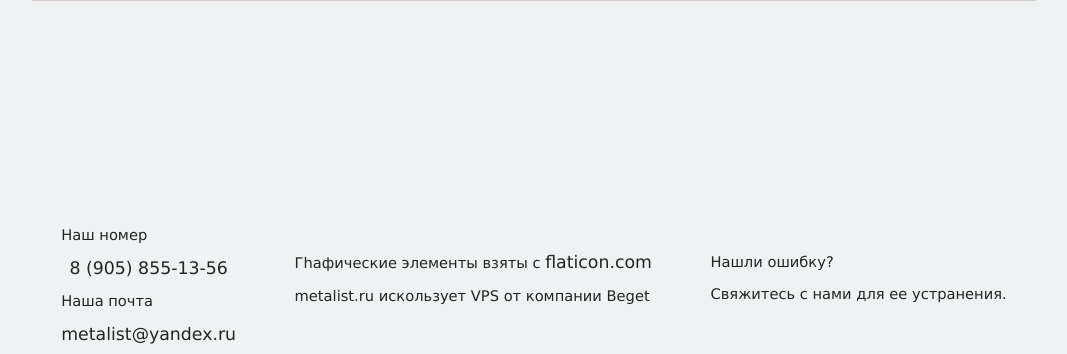
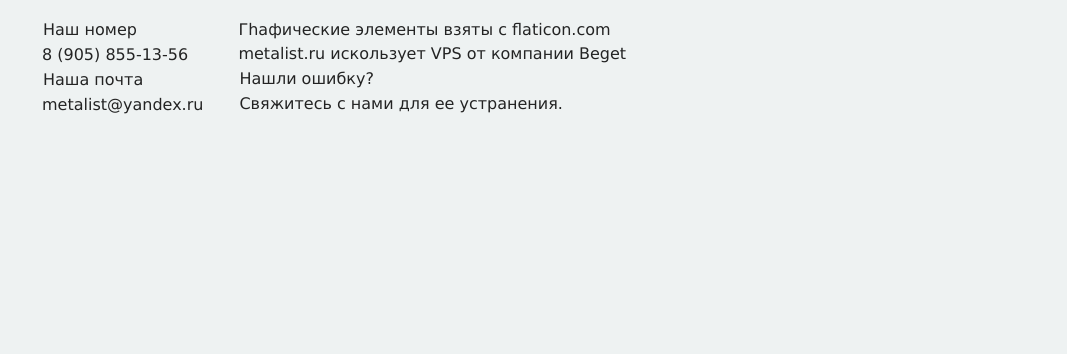
Before and after one commit to Furiwarius/business_card_website, a Flask app: page / in a window 1280 px wide. Shown: the part 2582-2936 px from the top of the page, without its empty margins (106-1173 px from the left). After the commit the page ends 2696 px from the top, so only its background shows below. Run offline with Flask 3, Linux system fonts and the light colour scheme; parts of the project's set-up code (start-up, migrations or seed data) failed here and were passed over.

Commit message:
fix: footer block improved

```diff
--- /dev/null
+++ b/app/static/css/footer.css
@@ -0,0 +1,56 @@
+footer {
+    bottom: 0;
+    padding: 10px;
+    width: auto;
+    align-items: center;
+    @media (width>600px) {
+      justify-content: start;
+      display: flex;
+    };
+  }
+
+  .footer_number_block{
+    @media (width<700px) {
+      display: none;
+    };
+  }
+
+  .footer_block {
+    padding-right: 10px;
+    padding-left: 10px;
+    margin-right: 15px;
+  }
+
+a.footer_href {
+    color: #000000;
+    cursor: pointer;
+    display: block;
+    padding-top: 5px;
+    font-weight: 300;
+    @media (width>800px) {
+      font-size: 12pt;
+    }
+    @media (width<800px) {
+      font-size: 11pt;
+    }
+    }
+a.footer_href:visited {
+    color: #000000; /* Цвет посещённой ссылки */
+}
+a.footer_href:hover {
+    color: #FE143E;
+    text-decoration: underline; /* Добавляем подчёркивание */
+}
+
+    p.footer_text {
+        color: #000000;
+        padding-top: 5px;
+        margin: 1px;
+        font-weight: 300;
+    @media (width>800px) {
+        font-size: 12pt;
+      }
+      @media (width<800px) {
+        font-size: 11pt;
+      }
+    }
--- a/app/static/css/page_style.css
+++ b/app/static/css/page_style.css
@@ -29,27 +29,19 @@ body {
   color: #000000; /* Цвет текста */
   font-family:'Verdana', sans-serif;
   padding-top: 10px;
-  padding-bottom: 200px;
+  padding-bottom: 20px;
   margin-left: 5px; /* Отступ слева в пикселах */
   margin-right: 5px; /* Отступ справа в пикселах */
   margin: auto;
   width: auto;
 }
 
-p.number {
-  color: #000000; /* Цвет текста */
-  font-family:'Verdana', sans-serif;
-  padding-bottom: 10px;
-  padding-left: 10px;
-  padding-right: 10px;
-  border-bottom: 2px solid #f0d7d7;
-  }
-
 p {
     color: #000000; /* Цвет текста */
     font-family:'Verdana', sans-serif;
     padding: 0;
     text-align: justify;
+    font-weight: 300;
     @media (width>800px) {
       font-size: 11pt;
     };
@@ -111,36 +103,3 @@ a {
     font-size: 11pt;
   }
 }
-
-
-a[download]::after {
-  content: url(/example/image/download.png); /* Выводим картинку */
-  vertical-align: sub; /* Выравнивание по вертикали */
-  padding-left: 5px; /* Расстояние от текста до картинки */
-}
-
-
-footer {
-  bottom: 0;
-  padding: 10px;
-  display: flex;
-  width: auto;
-  align-items: center;
-  @media (width>800px) {
-    justify-content: space-around;
-  };
-}
-
-.footer_number_block{
-  @media (width<800px) {
-    display: none;
-  };
-}
-
-.footer_block {
-  margin-left: 10px;
-  margin-right: 10px;
-  @media (width>800px) {
-    text-align: center;
-  };
-}
--- /dev/null
+++ b/app/templates/footer.html
@@ -0,0 +1,24 @@
+{% block form %}
+
+<footer>
+    <div class="footer_number_block">
+        <div class="footer_block">
+            <div class="number_block">
+                <p class="footer_text">Наш номер</p>
+                <a id="copy_phonenumber" onclick="Copy('copy_phonenumber')" class="footer_href">{{ filling.contacts.number }}</a>
+            </div>
+            <div class="number_block">
+                <p class="footer_text">Наша почта</p>
+                <a id="copy_email" onclick="Copy('copy_email')" class="footer_href">{{ filling.contacts.email }}</a>
+            </div>
+        </div>
+    </div>
+    <div class="footer_block">
+        <a class="footer_href" href="https://www.flaticon.com/">Гhафические элементы взяты с flaticon.com</a>
+        <a class="footer_href" href="https://beget.com/">metalist.ru искользует VPS от компании Beget</a>
+        <p class="footer_text">Нашли ошибку?</p>
+        <p class="footer_text">Свяжитесь с нами для ее устранения.</p>
+    </div>
+</footer>
+
+{% endblock %}
--- a/app/templates/sample.html
+++ b/app/templates/sample.html
@@ -10,7 +10,7 @@
 		<link rel="stylesheet" href="../static/css/form.css">
 		<link rel="stylesheet" href="../static/css/button_up.css">
 		<link rel="stylesheet" href="../static/css/services.css">
-		<link rel="stylesheet" href="../static/css/slider.css">
+		<link rel="stylesheet" href="../static/css/footer.css">
 		<link rel="icon" href="static\img\icon_welder.png" type="image/x-icon">
 		<script src="static\js\btn_up.js"></script>
 		<script src="static\js\copy.js"></script>
@@ -30,28 +30,9 @@
 				</div>
 				<button onclick="topFunction()" id="myBtn" title="Наверх">Вверх</button>
 
-				<footer>
-					<div class="footer_number_block">
-						<div class="footer_block">
-							<div class="number_block">
-								<p class="explanations">Наш номер</p>
-								<a id="number" onclick="Copy('number')" class="menu_href_copy">{{ filling.contacts.number }}</a>
-							</div>
-							<div class="number_block">
-								<p class="explanations">Наша почта</p>
-								<a id="email" onclick="Copy('email')" class="menu_href_copy">{{ filling.contacts.email }}</a>
-							</div>
-						</div>
-					</div>
-					<div class="footer_block">
-						<p>Гhафические элементы взяты с <a href="https://www.flaticon.com/">flaticon.com</a></p>
-						<p>metalist.ru искользует VPS от компании Beget</p>
-					</div>
-					<div class="footer_block">
-						<p>Нашли ошибку?</p>
-						<p>Свяжитесь с нами для ее устранения.</p>
-					</div>
-				</footer>
+				{% block footer%}
+					{% include "footer.html" %}
+				{% endblock %}
 			</div>
 		</div>
     </body>
```
